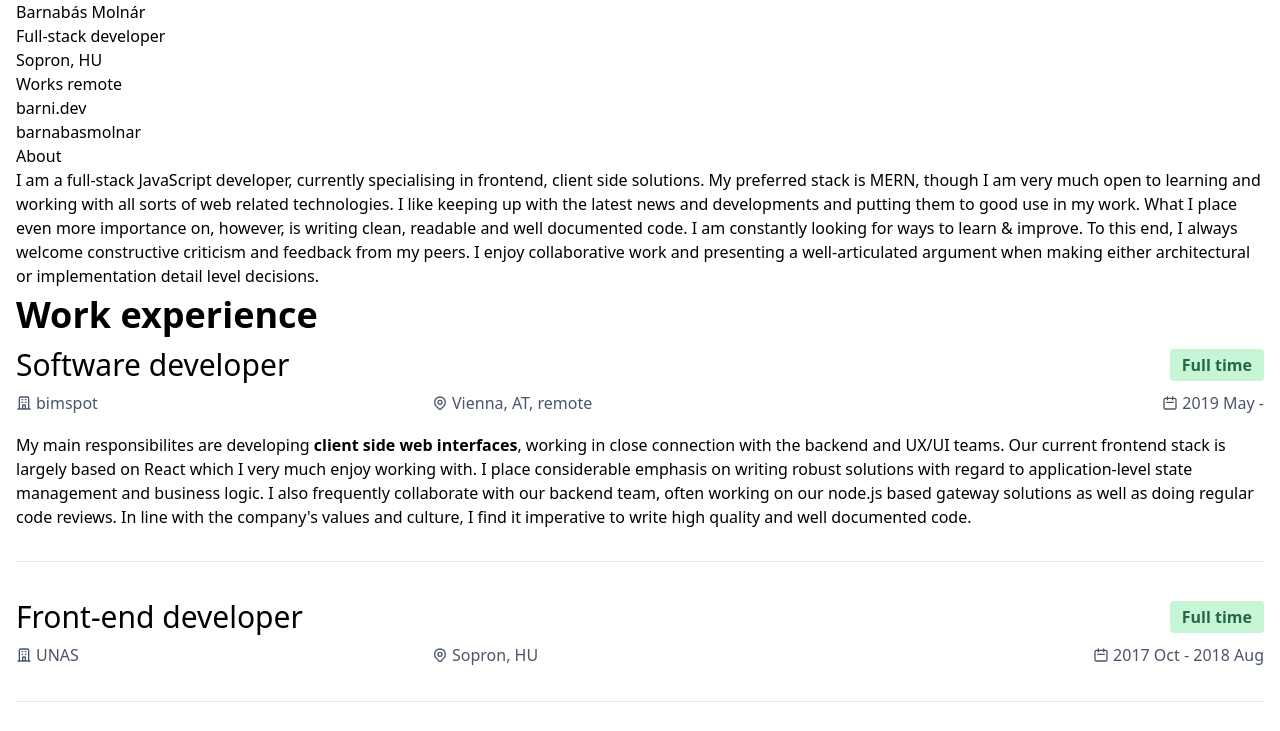
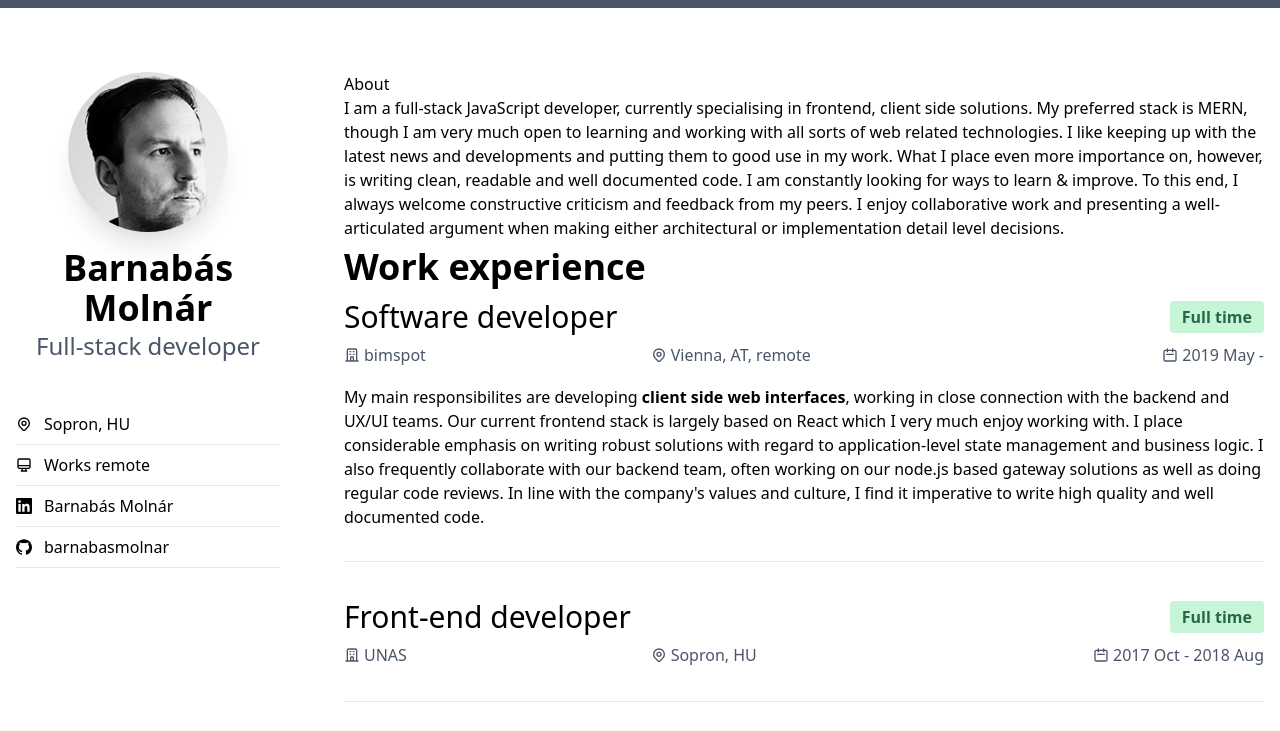
Before and after one commit to barnabasmolnar/resume, a Gatsby site: page / in a window 1280 px wide. Shown: the top 731 px of the page. Built offline with nearby package versions, Linux system fonts and the light colour scheme; Gatsby itself is replaced by a stand-in of ours.

Commit message:
Page layout and InfoCard section styling.

```diff
--- a/src/components/InfoCard/InfoCard.js
+++ b/src/components/InfoCard/InfoCard.js
@@ -1,26 +1,62 @@
 import React from "react";
+import {
+  MapMarkerIcon,
+  ComputerIcon,
+  LinkedInIcon,
+  GithubIcon,
+} from "../../images/SvgIcons";
+import profilePic from "../../images/barna_molnar.jpg";
 
 const InfoCard = () => (
   <>
-    <h1>Barnabás Molnár</h1>
-    <p>Full-stack developer</p>
+    <div className="mb-12 text-center">
+      <div className="w-40 h-40 mx-auto mb-4 overflow-hidden rounded-full shadow-xl">
+        <img src={profilePic} alt="Barnabás Molnár" />
+      </div>
+      <h1 className="text-4xl font-bold leading-10">Barnabás Molnár</h1>
+      <p className="text-2xl text-gray-700">Full-stack developer</p>
+    </div>
     <dl>
       <div>
         <dt className="sr-only">Residence, place of work</dt>
-        <dd>Sopron, HU</dd>
-        <dd>Works remote</dd>
+        <div className="flex items-center pb-2 mb-2 border-b">
+          <MapMarkerIcon className="w-4 h-4 mr-3" />
+          <dd className="mr-2">Sopron, HU</dd>
+        </div>
+        <div className="flex items-center pb-2 mb-2 border-b">
+          <ComputerIcon className="w-4 h-4 mr-3" />
+          <dd>Works remote</dd>
+        </div>
       </div>
       <div>
         <dt className="sr-only">LinkedIn profile</dt>
-        <dd>
-          <a href="#">barni.dev</a>
-        </dd>
+        <div className="flex items-center pb-2 mb-2 border-b">
+          <LinkedInIcon className="w-4 h-4 mr-3" />
+          <dd>
+            <a
+              href="https://www.linkedin.com/in/barnab%C3%A1s-moln%C3%A1r-773232191/"
+              rel="noopener noreferrer"
+              target="_blank"
+            >
+              Barnabás Molnár
+            </a>
+          </dd>
+        </div>
       </div>
       <div>
         <dt className="sr-only">Github profile</dt>
-        <dd>
-          <a href="#">barnabasmolnar</a>
-        </dd>
+        <div className="flex items-center pb-2 mb-2 border-b">
+          <GithubIcon className="w-4 h-4 mr-3" />
+          <dd>
+            <a
+              href="https://github.com/barnabasmolnar"
+              rel="noopener noreferrer"
+              target="_blank"
+            >
+              barnabasmolnar
+            </a>
+          </dd>
+        </div>
       </div>
     </dl>
   </>
--- a/src/images/SvgIcons.js
+++ b/src/images/SvgIcons.js
@@ -56,3 +56,29 @@ export const SchoolIcon = props => (
     <path d="M8 14v3m4-3v3m4-3v3M3 21h18M3 10h18M3 7l9-4 9 4M4 10h16v11H4V10z"></path>
   </svg>
 );
+
+export const ComputerIcon = props => (
+  <svg
+    fill="none"
+    strokeLinecap="round"
+    strokeLinejoin="round"
+    strokeWidth="2"
+    stroke="currentColor"
+    viewBox="0 0 24 24"
+    {...props}
+  >
+    <path d="M9.75 17L9 20l-1 1h8l-1-1-.75-3M3 13h18M5 17h14a2 2 0 002-2V5a2 2 0 00-2-2H5a2 2 0 00-2 2v10a2 2 0 002 2z"></path>
+  </svg>
+);
+
+export const LinkedInIcon = props => (
+  <svg viewBox="0 0 24 24" {...props}>
+    <path d="M20.447 20.452h-3.554v-5.569c0-1.328-.027-3.037-1.852-3.037-1.853 0-2.136 1.445-2.136 2.939v5.667H9.351V9h3.414v1.561h.046c.477-.9 1.637-1.85 3.37-1.85 3.601 0 4.267 2.37 4.267 5.455v6.286zM5.337 7.433a2.062 2.062 0 01-2.063-2.065 2.064 2.064 0 112.063 2.065zm1.782 13.019H3.555V9h3.564v11.452zM22.225 0H1.771C.792 0 0 .774 0 1.729v20.542C0 23.227.792 24 1.771 24h20.451C23.2 24 24 23.227 24 22.271V1.729C24 .774 23.2 0 22.222 0h.003z" />
+  </svg>
+);
+
+export const GithubIcon = props => (
+  <svg viewBox="0 0 24 24" {...props}>
+    <path d="M12 .297c-6.63 0-12 5.373-12 12 0 5.303 3.438 9.8 8.205 11.385.6.113.82-.258.82-.577 0-.285-.01-1.04-.015-2.04-3.338.724-4.042-1.61-4.042-1.61C4.422 18.07 3.633 17.7 3.633 17.7c-1.087-.744.084-.729.084-.729 1.205.084 1.838 1.236 1.838 1.236 1.07 1.835 2.809 1.305 3.495.998.108-.776.417-1.305.76-1.605-2.665-.3-5.466-1.332-5.466-5.93 0-1.31.465-2.38 1.235-3.22-.135-.303-.54-1.523.105-3.176 0 0 1.005-.322 3.3 1.23.96-.267 1.98-.399 3-.405 1.02.006 2.04.138 3 .405 2.28-1.552 3.285-1.23 3.285-1.23.645 1.653.24 2.873.12 3.176.765.84 1.23 1.91 1.23 3.22 0 4.61-2.805 5.625-5.475 5.92.42.36.81 1.096.81 2.22 0 1.606-.015 2.896-.015 3.286 0 .315.21.69.825.57C20.565 22.092 24 17.592 24 12.297c0-6.627-5.373-12-12-12" />
+  </svg>
+);
--- a/src/pages/index.js
+++ b/src/pages/index.js
@@ -7,12 +7,20 @@ import Education from "../components/Education/Education";
 import Skills from "../components/Skills/Skills";
 
 const IndexPage = () => (
-  <div className="container">
-    <InfoCard />
-    <About />
-    <WorkExperience />
-    <Skills />
-    <Education />
+  <div className="border-t-8 border-gray-700">
+    <div className="container pt-16">
+      <div className="lg:-mx-8 lg:flex">
+        <div className="self-start lg:sticky top-4 lg:w-1/4 lg:px-8">
+          <InfoCard />
+        </div>
+        <div className="lg:w-3/4 lg:px-8">
+          <About />
+          <WorkExperience />
+          <Skills />
+          <Education />
+        </div>
+      </div>
+    </div>
   </div>
 );
 
--- a/tailwind.config.js
+++ b/tailwind.config.js
@@ -6,6 +6,9 @@ module.exports = {
         center: true,
         padding: "1rem",
       },
+      inset: {
+        "4": "1rem",
+      },
     },
   },
   variants: {},
```
Also changed, not shown: src/images/barna_molnar.jpg (added).
